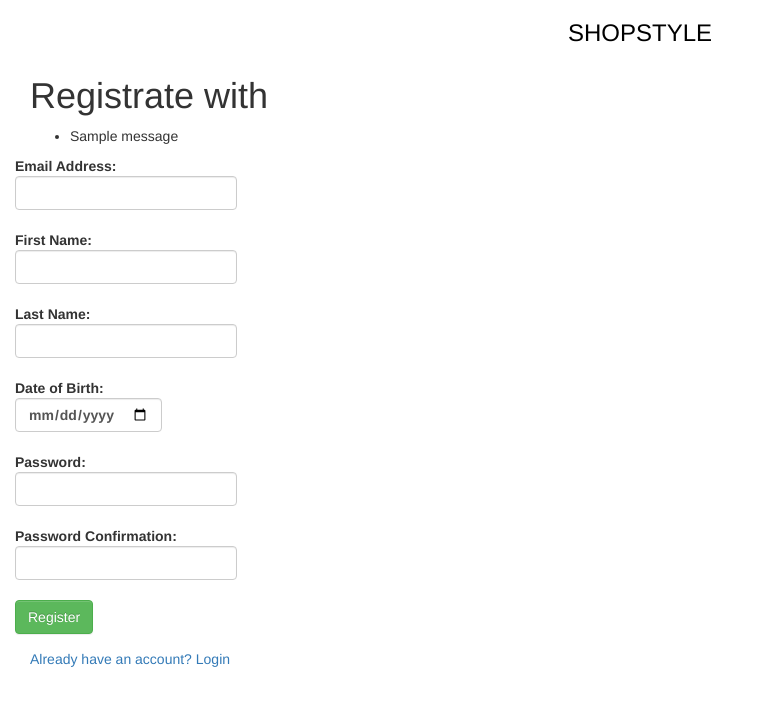
After one commit to joekuo135/EcommerceSite, a Django app: template apps/users_app/templates/userDashboard/registration.html in a window 1280 px wide. The commit adds this page. Shown: the top 706 px of the page, without its empty margins (0-759 px from the left). Run offline with Django 3.2, Linux system fonts and the light colour scheme; the template is opened without the code that fills it, so the values that code supplies are empty; tables that the repository leaves empty hold one stand-in row (values such as "Sample post"); one stand-in notice (Sample message) is shown; parts of the project's set-up code (start-up, migrations or seed data) failed here and were passed over; some libraries are stand-ins or nearby versions.

Commit message:
registration created

```diff
--- a/apps/products_app/static/products_app/css/style.css
+++ b/apps/products_app/static/products_app/css/style.css
@@ -60,7 +60,7 @@ flex-wrap: wrap;
   /* width: 300px; */
   margin-left:15px;;
   padding-left:30px;
-  height: 600px;
+  /* height: 600px; */
   /* border: 1px solid black; */
   display: inline-block;
 
@@ -94,8 +94,10 @@ flex-wrap: wrap;
   font-size: 1.1em;
 }
 .pdetails{
+  width: 600px;
   vertical-align: top;
   display: inline-block;
+  margin: 15px 0 0 10px;
 }
 #productbox{
   vertical-align: top;
--- a/apps/products_app/templates/products_app/product_profile.html
+++ b/apps/products_app/templates/products_app/product_profile.html
@@ -102,7 +102,7 @@
 
 	<div class="container-fluid">
 		<div class="row">
-			<section class="align-top col-sm-4" id="productbox">
+			<section class="align-top col-sm-4 col-lg-5" id="productbox">
 				<h3 id="productName">{{product.name}}</h3>
 				<img class="thumbnail zoom" src="{{product.image1}}" alt="{{product.name}}" id="picsize">
 				<ul style="padding-left: 0";>
@@ -114,7 +114,7 @@
 			</section>
 
 			<div class="pdetails">
-				<section class="align-top col-md-6 col-lg-10" id="productbox2">
+				<section class="align-top col-lg-12">
 					<div class="row">
 					<table class="table table-striped">
 						<tr>
--- /dev/null
+++ b/apps/users_app/templates/userDashboard/registration.html
@@ -0,0 +1,87 @@
+<!DOCTYPE html>
+<html lang="en">
+<head>
+    <meta charset="UTF-8">
+    <meta name="viewport" content="width=device-width, initial-scale=1.0">
+    <meta http-equiv="X-UA-Compatible" content="ie=edge">
+    {% load static %}
+    <link rel="stylesheet" href="{% static 'products_app/css/style.css' %}">
+    <!-- <link rel="stylesheet" href="{% static 'products_app/css/bootstrap.min.css' %}"> -->
+    <link rel="stylesheet" href="{% static 'products_app/css/bootstrap.css' %}">
+    <link rel="stylesheet" href="{% static 'products_app/css/bootstrap-theme.css' %}">
+    <link rel="stylesheet" href="{% static 'products_app/css/bootstrap-reboot.min.css' %}">
+    <link rel="stylesheet" href="{% static 'products_app/css/bootstrap-grid.min.css' %}">
+    <!-- <link rel="stylesheet" href="{% static 'products_app/js/jquery-3.2.1.slim.min.js' %}"> -->
+    <!-- <link rel="stylesheet" href="{% static 'products_app/js/tether.min.js' %}"> -->
+    <link rel="stylesheet" href="https://maxcdn.bootstrapcdn.com/bootstrap/3.3.7/css/bootstrap.min.css">
+    <script src="https://ajax.googleapis.com/ajax/libs/jquery/3.2.1/jquery.min.js"></script>
+    <script src="https://maxcdn.bootstrapcdn.com/bootstrap/3.3.7/js/bootstrap.min.js"></script>
+    <title>Registration</title>
+</head>
+<body>
+  <!-- COMPANY LOGO -->
+  <div class="container-fluid">
+    <div class="justify-content-center text-center">
+      <h3><a class="logo" href="/products">SHOPSTYLE</a></h3>
+      <!-- <img id="logo" class="logo" src=""> -->
+      </div>
+  </div> <!-- close container -->
+
+    <div class="bkgd" id="registrationPage" ></div>
+    <div class="container-fluid">
+        <div class="row-fluid">
+            <div class="col-lg-12">
+              <form id="registForm" class="form-horizontal" action="/add" method="post">
+                <h1>Registrate with </h1>
+
+                {% if messages %}
+                <ul class="messages">
+                  {% for message in messages %}
+                  <li{% if message.tags %} class="{{ message.tags }}"{% endif %}>{{ message }}</li>
+                  {% endfor %}
+                </ul>
+                {% endif %}
+
+                {% csrf_token %}
+                <div class="form-group">
+                  <label>Email Address:
+                  <input class="form-control" type="text" name="email">
+                  </label>
+                </div>
+                <div class="form-group">
+                  <label>First Name:
+                  <input class="form-control" type="text" name="first_name">
+                  </label>
+                </div>
+                <div class="form-group">
+                  <label>Last Name:
+                  <input class="form-control" type="text" name="last_name">
+                  </label>
+                </div>
+                <div class="form-group">
+                  <label>Date of Birth:
+                  <input class="form-control" type="date" name="birthday">
+                  </label>
+                </div>
+                <div class="form-group">
+                  <label>Password:
+                  <input class="form-control" type="password" name="password">
+                  </label>
+                </div>
+                <div class="form-group">
+                  <label>Password Confirmation:
+                  <input class="form-control" type="password" name="conf_pass">
+                  </label>
+                </div>
+                <div class="form-group">
+                  <input class="btn btn-success" type="submit" value="Register">
+                </div>
+                <a href="/signin">Already have an account? Login</a>
+              </form>
+            </div>
+            <!-- <div class="col-md-4"></div> -->
+        </div>
+    </div>
+
+</body>
+</html>
```
Also changed, not shown: apps/products_app/templates/products_app/product_dash.html (+10 -6 lines), apps/users_app/static/userDashboard/css/style.css (+34 -15 lines).
